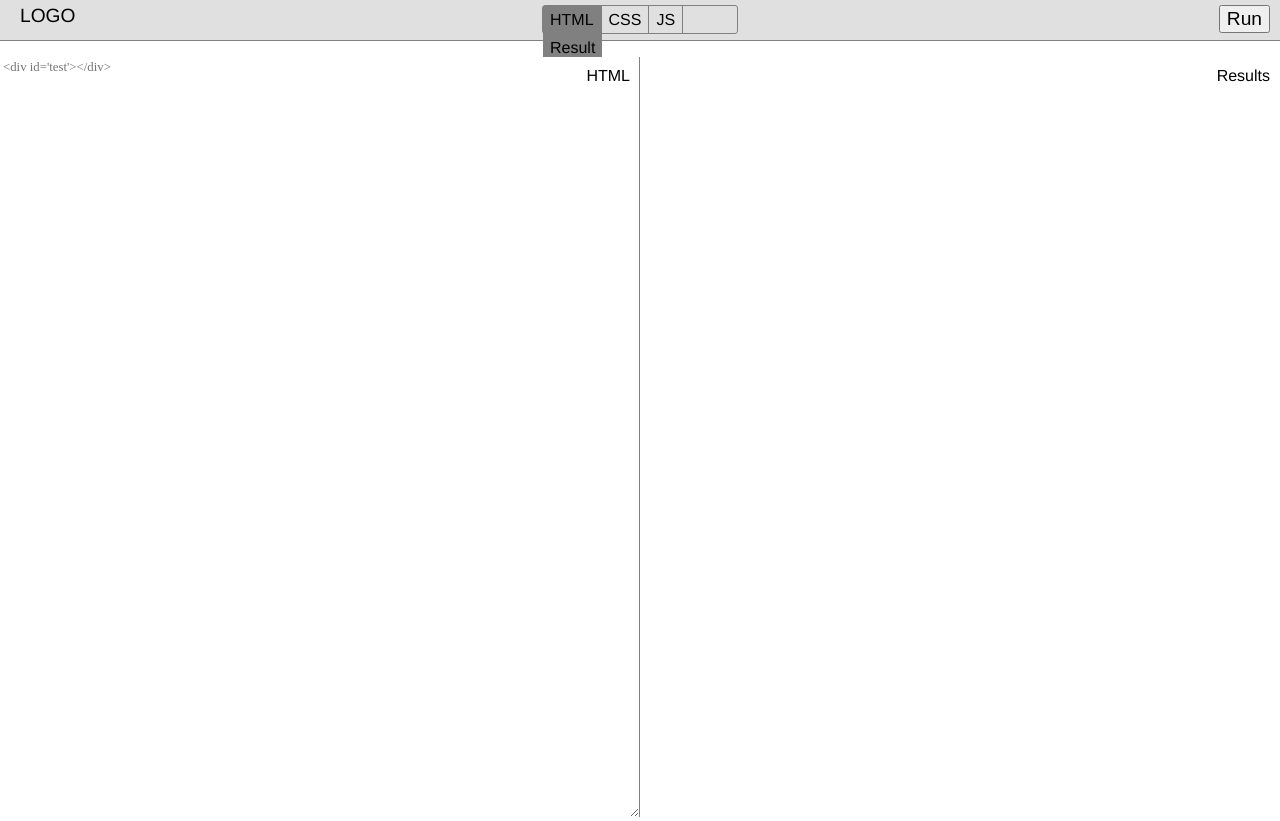
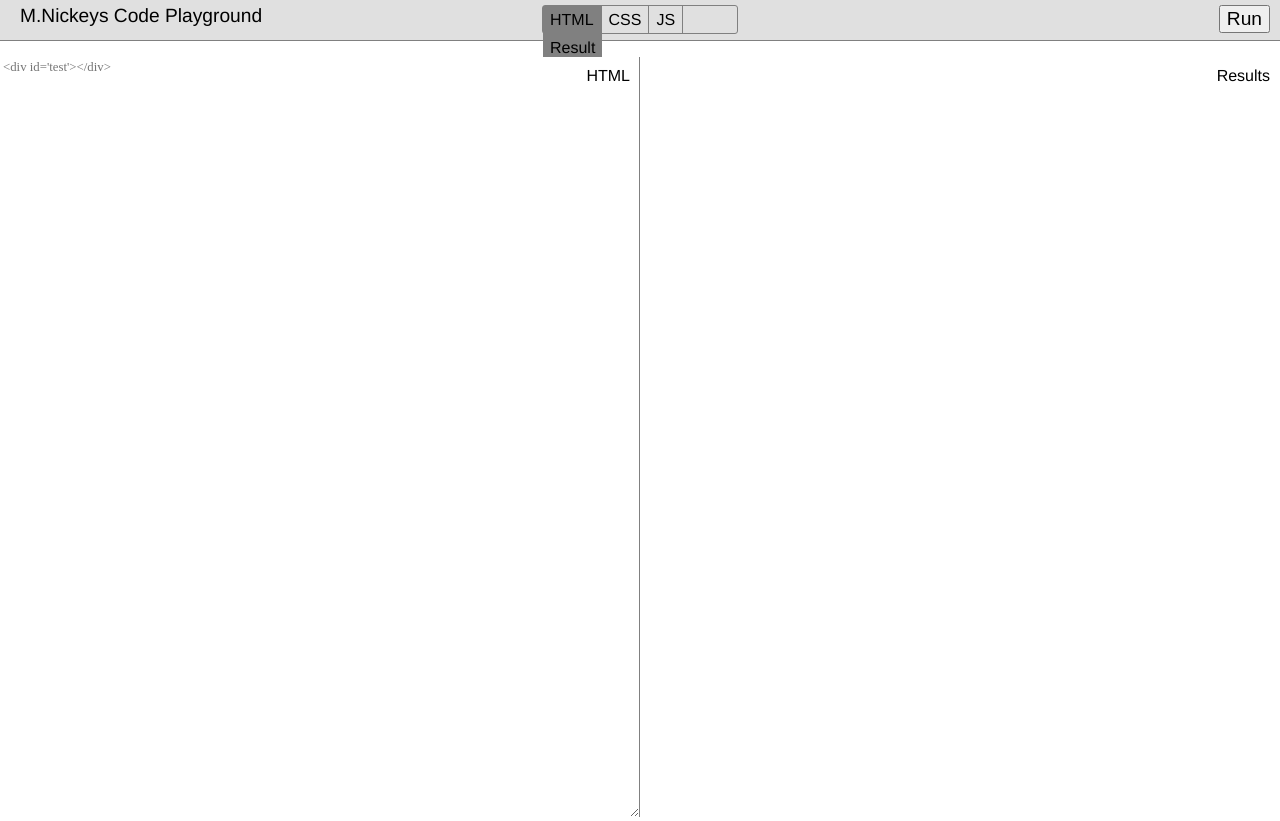
Before and after one commit to mnickey/Code_playground, a plain HTML site: page index.html in a window 1280 px wide. Drawn offline with nearby package versions, Linux system fonts and the light colour scheme.

Commit message:
Updated Logo text

```diff
--- a/index.html
+++ b/index.html
@@ -16,7 +16,7 @@
 <div id="wrapper">
     <div id="menuBar">
         <div id="logo">
-            LOGO
+            M.Nickeys Code Playground
         </div>
         <div id="buttonDiv">
             <button id="runButton">Run</button>
```
